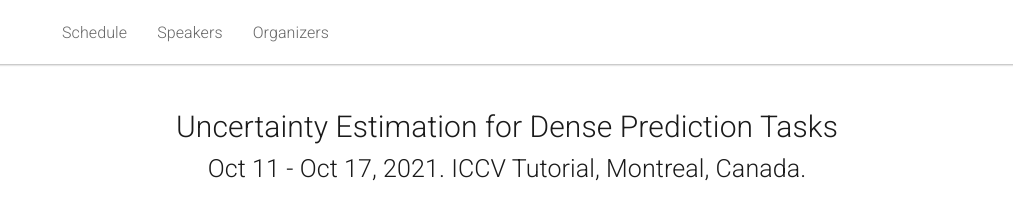
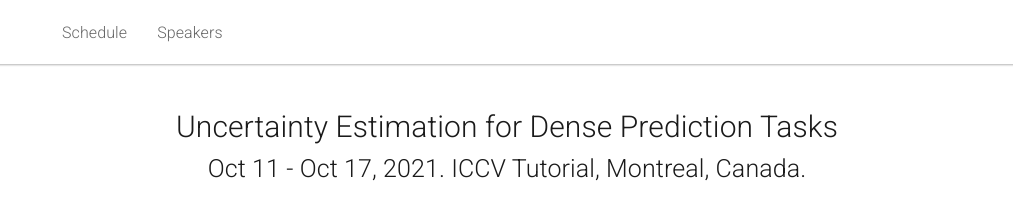
Before and after one commit to JingZhang617/uncertaintyestimation_iccv21.github.io, a Jekyll site: the page built from _pages/home.md, in a window 1280 px wide. Shown: the top 216 px of the page, without its empty margins (133-1146 px from the left). Built offline with Jekyll 4.4.1, drawn with Linux system fonts in a browser that asks for light colours.

Commit message:
Update header.html

```diff
--- a/_includes/header.html
+++ b/_includes/header.html
@@ -15,7 +15,6 @@
       <ul class="nav navbar-nav">
         <li><a href="#schedule">Schedule</a></li>
         <li><a href="#speakers">Speakers</a></li>
-        <li><a href="#organizers">Organizers</a></li>
         <!--li><a href="#dates">Important Dates</a></li-->
         <!--li><a href="#intro">Introduction</a></li-->
       </ul>
```
